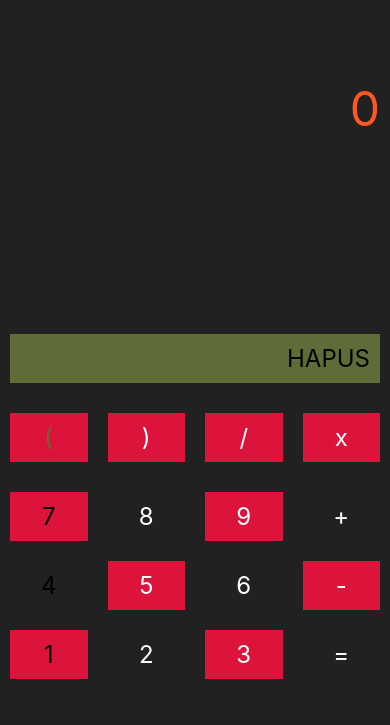
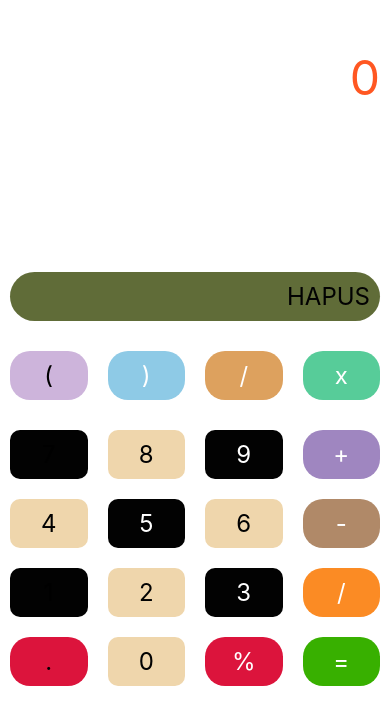
Before and after one commit to mas-fiqi/utssester4, a React Native app: screen / in a window 390 px wide. Shown: the part 107-832 px from the top of the page. Built offline with nearby package versions, Linux system fonts and the light colour scheme.

Commit message:
pembaruan 3

```diff
--- a/src/App.jsx
+++ b/src/App.jsx
@@ -24,7 +24,7 @@ class App extends Component {
   };
   render() {
     return (
-      <View style={{flex: 1, backgroundColor: '#212121'}}>
+      <View style={{flex: 1, backgroundColor: '#ffffff'}}>
         <StatusBar backgroundColor="blue" barstyle="light-content" />
 
         <View
@@ -54,9 +54,10 @@ class App extends Component {
               padding: 10,
               backgroundColor: '#606c38',
               margin: 10,
+              borderRadius: 1045
             }}
             onPress={() => this.setState({hitung: 0})}>
-            <Text style={{color: '##ffffff', fontSize: 24, textAlign: 'right'}}>
+            <Text style={{color: '#020202', fontSize: 24, textAlign: 'right'}}>
               HAPUS
             </Text>
           </TouchableOpacity>
@@ -69,16 +70,17 @@ class App extends Component {
               justifyContent: 'centen',
               justifyContent: 'center',
               padding: 10,
-              backgroundColor: 'crimson',
+              backgroundColor: '#cdb4db',
               margin: 10,
+              borderRadius: 20
             }}
             onPress={() => this.masukanAngka('(')}>
             <Text
               style={{
-                color: '##ffffff',
+                color: '#',
                 fontSize: 24,
                 textAlign: 'center',
-                color: '#606c38',
+                color: '#000000',
               }}>
               (
             </Text>
@@ -89,8 +91,9 @@ class App extends Component {
               justifyContent: 'centen',
               justifyContent: 'center',
               padding: 10,
-              backgroundColor: 'crimson',
+              backgroundColor: '#8ecae6',
               margin: 10,
+              borderRadius: 20
             }}
             onPress={() => this.masukanAngka(')')}>
             <Text style={{color: '#ffffff', fontSize: 24, textAlign: 'center'}}>
@@ -103,8 +106,9 @@ class App extends Component {
               justifyContent: 'centen',
               justifyContent: 'center',
               padding: 10,
-              backgroundColor: 'crimson',
+              backgroundColor: '#dda15e',
               margin: 10,
+              borderRadius: 20
             }}
             onPress={() => this.masukanAngka('/')}>
             <Text style={{color: '#ffffff', fontSize: 24, textAlign: 'center'}}>
@@ -117,8 +121,9 @@ class App extends Component {
               justifyContent: 'centen',
               justifyContent: 'center',
               padding: 10,
-              backgroundColor: 'crimson',
+              backgroundColor: '#57cc99',
               margin: 10,
+              borderRadius: 20
             }}
             onPress={() => this.masukanAngka('*')}>
             <Text style={{color: '#ffffff', fontSize: 24, textAlign: 'center'}}>
@@ -134,8 +139,9 @@ class App extends Component {
               justifyContent: 'centen',
               justifyContent: 'center',
               padding: 10,
-              backgroundColor: 'crimson',
+              backgroundColor: '#020202',
               margin: 10,
+              borderRadius: 10
             }}
             onPress={() => this.masukanAngka(7)}>
             <Text
@@ -149,11 +155,12 @@ class App extends Component {
               justifyContent: 'centen',
               justifyContent: 'center',
               padding: 10,
-              backgroundColor: '',
+              backgroundColor: '#efd6ac',
               margin: 10,
+              borderRadius: 10
             }}
             onPress={() => this.masukanAngka(8)}>
-            <Text style={{color: '#ffffff', fontSize: 24, textAlign: 'center'}}>
+            <Text style={{color: '#020202', fontSize: 24, textAlign: 'center'}}>
               8
             </Text>
           </TouchableOpacity>
@@ -163,8 +170,9 @@ class App extends Component {
               justifyContent: 'centen',
               justifyContent: 'center',
               padding: 10,
-              backgroundColor: 'crimson',
+              backgroundColor: '#020202',
               margin: 10,
+              borderRadius: 10
             }}
             onPress={() => this.masukanAngka(9)}>
             <Text style={{color: '#ffffff', fontSize: 24, textAlign: 'center'}}>
@@ -177,8 +185,9 @@ class App extends Component {
               justifyContent: 'centen',
               justifyContent: 'center',
               padding: 10,
-              backgroundColor: '',
+              backgroundColor: '#9f86c0',
               margin: 10,
+              borderRadius: 20
             }}
             onPress={() => this.masukanAngka('+')}>
             <Text style={{color: '#ffffff', fontSize: 24, textAlign: 'center'}}>
@@ -193,12 +202,13 @@ class App extends Component {
               justifyContent: 'centen',
               justifyContent: 'center',
               padding: 10,
-              backgroundColor: '',
+              backgroundColor: '#efd6ac',
               margin: 10,
+              borderRadius: 10
             }}
             onPress={() => this.masukanAngka(4)}>
             <Text
-              style={{color: '##ffffff', fontSize: 24, textAlign: 'center'}}>
+              style={{color: '#020202', fontSize: 24, textAlign: 'center'}}>
               4
             </Text>
           </TouchableOpacity>
@@ -208,8 +218,9 @@ class App extends Component {
               justifyContent: 'centen',
               justifyContent: 'center',
               padding: 10,
-              backgroundColor: 'crimson',
+              backgroundColor: '#020202',
               margin: 10,
+              borderRadius: 10
             }}
             onPress={() => this.masukanAngka(5)}>
             <Text style={{color: '#ffffff', fontSize: 24, textAlign: 'center'}}>
@@ -222,11 +233,12 @@ class App extends Component {
               justifyContent: 'centen',
               justifyContent: 'center',
               padding: 10,
-              backgroundColor: '',
+              backgroundColor: '#efd6ac',
               margin: 10,
+              borderRadius: 10
             }}
             onPress={() => this.masukanAngka(6)}>
-            <Text style={{color: '#ffffff', fontSize: 24, textAlign: 'center'}}>
+            <Text style={{color: '#020202', fontSize: 24, textAlign: 'center'}}>
               6
             </Text>
           </TouchableOpacity>
@@ -236,8 +248,9 @@ class App extends Component {
               justifyContent: 'centen',
               justifyContent: 'center',
               padding: 10,
-              backgroundColor: 'crimson',
+              backgroundColor: '#b08968',
               margin: 10,
+              borderRadius: 20
             }}
             onPress={() => this.masukanAngka('-')}>
             <Text style={{color: '#ffffff', fontSize: 24, textAlign: 'center'}}>
@@ -252,8 +265,9 @@ class App extends Component {
               justifyContent: 'centen',
               justifyContent: 'center',
               padding: 10,
-              backgroundColor: 'crimson',
+              backgroundColor: '#020202',
               margin: 10,
+              borderRadius: 10
             }}
             onPress={() => this.masukanAngka(1)}>
             <Text
@@ -267,11 +281,13 @@ class App extends Component {
               justifyContent: 'centen',
               justifyContent: 'center',
               padding: 10,
-              backgroundColor: '',
+              backgroundColor: '#efd6ac',
               margin: 10,
+              borderRadius: 10
+
             }}
             onPress={() => this.masukanAngka(2)}>
-            <Text style={{color: '#ffffff', fontSize: 24, textAlign: 'center'}}>
+            <Text style={{color: '#020202', fontSize: 24, textAlign: 'center'}}>
               2
             </Text>
           </TouchableOpacity>
@@ -281,8 +297,9 @@ class App extends Component {
               justifyContent: 'centen',
               justifyContent: 'center',
               padding: 10,
-              backgroundColor: 'crimson',
+              backgroundColor: '#020202',
               margin: 10,
+              borderRadius: 10
             }}
             onPress={() => this.masukanAngka(3)}>
             <Text style={{color: '#ffffff', fontSize: 24, textAlign: 'center'}}>
@@ -295,8 +312,72 @@ class App extends Component {
               justifyContent: 'centen',
               justifyContent: 'center',
               padding: 10,
-              backgroundColor: '',
+              backgroundColor: '#fb8b24',
               margin: 10,
+              borderRadius: 20
+            }}
+            onPress={() => this.masukanAngka('/')}>
+            <Text style={{color: '#ffffff', fontSize: 24, textAlign: 'center'}}>
+              /
+            </Text>
+          </TouchableOpacity>
+        </View>
+        <View style={{flexDirection: 'row'}}>
+          <TouchableOpacity
+            style={{
+              flex: 1,
+              justifyContent: 'centen',
+              justifyContent: 'center',
+              padding: 10,
+              backgroundColor: 'crimson',
+              margin: 10,
+              borderRadius: 20
+            }}
+            onPress={() => this.masukanAngka('.')}>
+            <Text
+              style={{color: '##ffffff', fontSize: 24, textAlign: 'center'}}>
+              .
+            </Text>
+          </TouchableOpacity>
+          <TouchableOpacity
+            style={{
+              flex: 1,
+              justifyContent: 'centen',
+              justifyContent: 'center',
+              padding: 10,
+              backgroundColor: '#efd6ac',
+              margin: 10,
+              borderRadius: 10
+            }}
+            onPress={() => this.masukanAngka(0)}>
+            <Text style={{color: '#020202', fontSize: 24, textAlign: 'center'}}>
+              0
+            </Text>
+          </TouchableOpacity>
+          <TouchableOpacity
+            style={{
+              flex: 1,
+              justifyContent: 'centen',
+              justifyContent: 'center',
+              padding: 10,
+              backgroundColor: 'crimson',
+              margin: 10,
+              borderRadius: 20
+            }}
+            onPress={() => this.masukanAngka('%')}>
+            <Text style={{color: '#ffffff', fontSize: 24, textAlign: 'center'}}>
+              %
+            </Text>
+          </TouchableOpacity>
+          <TouchableOpacity
+            style={{
+              flex: 1,
+              justifyContent: 'centen',
+              justifyContent: 'center',
+              padding: 10,
+              backgroundColor: '#38b000',
+              margin: 10,
+              borderRadius: 20
             }}
             onPress={() => this.hitungHasil('=')}>
             <Text style={{color: '#ffffff', fontSize: 24, textAlign: 'center'}}>
```
